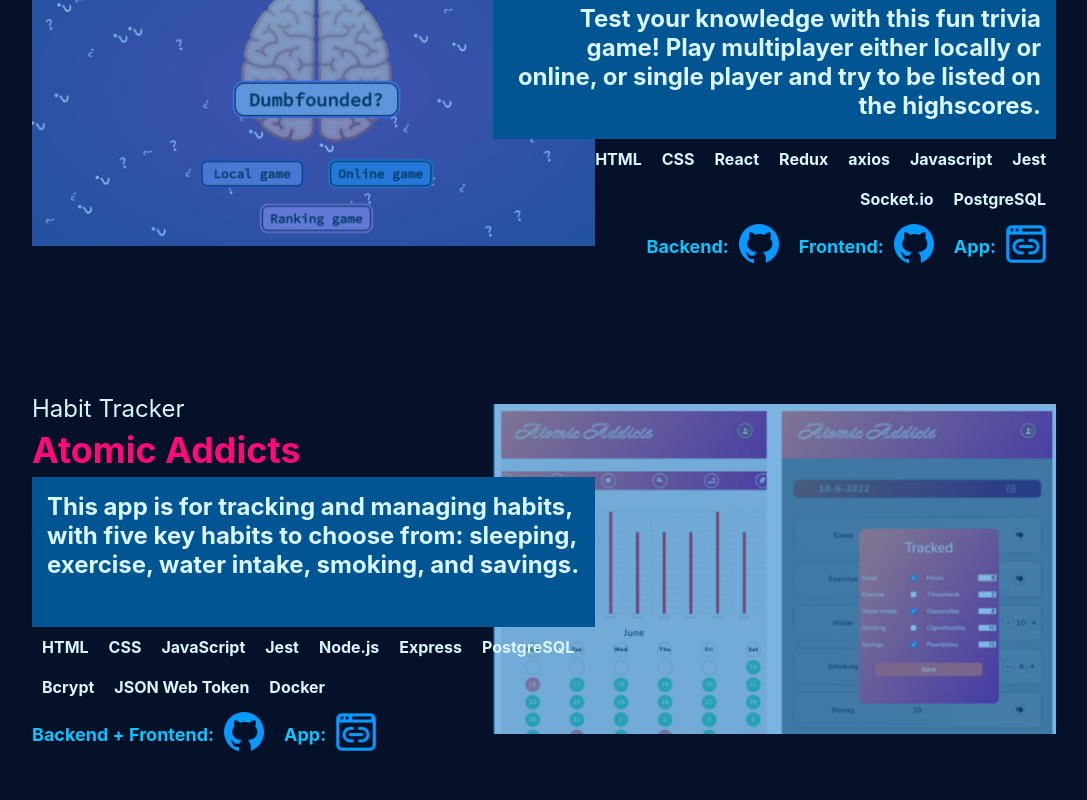
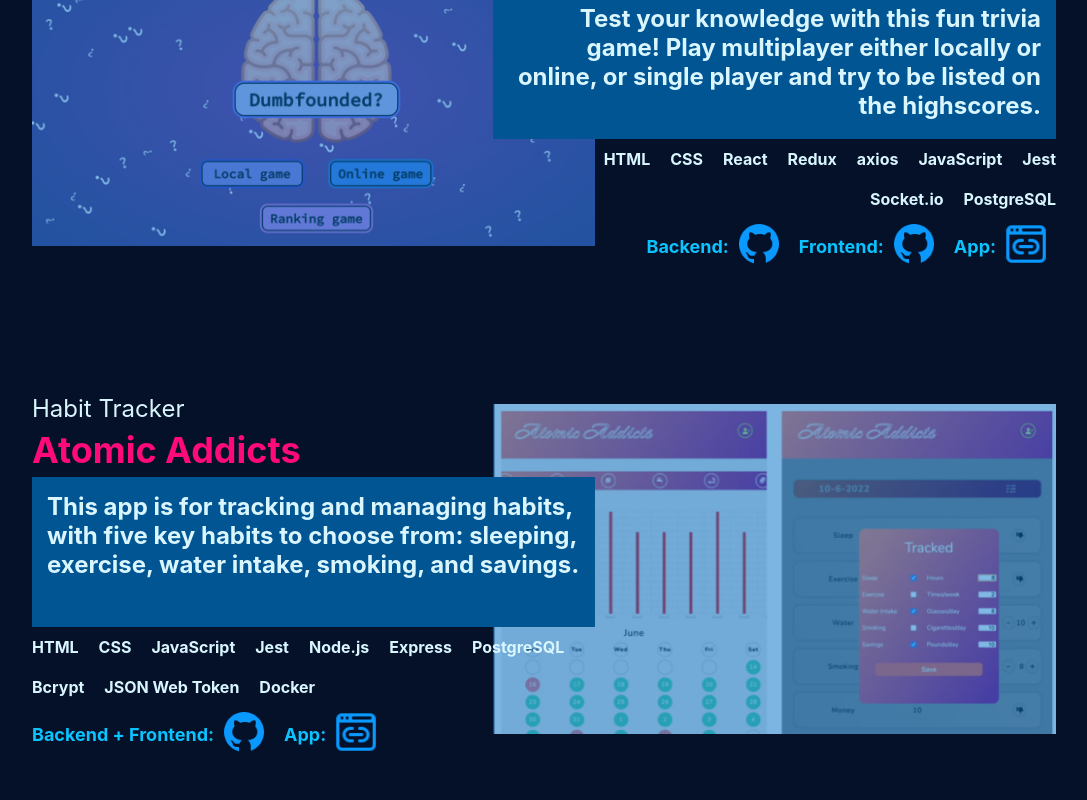
Before and after one commit to LaylaSouthcombe/Portfolio, a React (Create React App) app: page / in a window 1280 px wide. Shown: the part 2840-3640 px from the top of the page, without its empty margins (96-1183 px from the left). Built offline with nearby package versions, Linux system fonts and the light colour scheme.

Commit message:
adjust tech li padding

```diff
--- a/src/components/Project/style.css
+++ b/src/components/Project/style.css
@@ -70,7 +70,7 @@
 }
 
 .projectTech > li {
-    padding: 10px;
+    padding: 10px 0px 10px 20px;
     color: #D9F6FF;
     font-size: 12px;
 }
@@ -94,6 +94,9 @@
     justify-content: flex-start !important;
     margin-right: auto;
     margin-left: 0;
+}
+.projectInfo.left > .projectTech > li {
+    padding: 10px 20px 10px 0px !important;
 }
 .projectInfo.left > .links {
     justify-content: flex-start !important;
--- a/src/pages/Projects/index.js
+++ b/src/pages/Projects/index.js
@@ -7,7 +7,7 @@ import atomicaddicts from '../../images/atomicaddicts.png'
 
 const Projects = () => {
     const projects = [
-        { id: 1, appType: "Trivia Game", projectName: "Dumbfounded", summary: "Test your knowledge with this fun trivia game! Play multiplayer either locally or online, or single player and try to be listed on the highscores.", technologies: ["HTML", "CSS",  "React", "Redux", "axios", "Javascript", "Jest", "Socket.io", "PostgreSQL"], github: [{ linkFor: "Backend", link: "https://github.com/Gioele-M/lap3_quiz_project_server"}, { linkFor: "Frontend", link: "https://github.com/Gioele-M/lap3_quiz_project_client"}], deploy: "https://dumbfounded.netlify.app/", img: dumbfounded},
+        { id: 1, appType: "Trivia Game", projectName: "Dumbfounded", summary: "Test your knowledge with this fun trivia game! Play multiplayer either locally or online, or single player and try to be listed on the highscores.", technologies: ["HTML", "CSS",  "React", "Redux", "axios", "JavaScript", "Jest", "Socket.io", "PostgreSQL"], github: [{ linkFor: "Backend", link: "https://github.com/Gioele-M/lap3_quiz_project_server"}, { linkFor: "Frontend", link: "https://github.com/Gioele-M/lap3_quiz_project_client"}], deploy: "https://dumbfounded.netlify.app/", img: dumbfounded},
         { id: 2, appType: "Habit Tracker", projectName: "Atomic Addicts", summary: "This app is for tracking and managing habits, with five key habits to choose from: sleeping, exercise, water intake, smoking, and savings.", technologies: ["HTML", "CSS", "JavaScript", "Jest","Node.js", "Express", "PostgreSQL", "Bcrypt", "JSON Web Token", "Docker"], github: [{ linkFor: "Backend + Frontend", link: "https://github.com/LaylaSouthcombe/lap2project"}], deploy: "https://atomic-addicts.netlify.app/", img: atomicaddicts},
         { id: 3, appType: "Anonymous Post Site", projectName: "OpenUp", summary: "A place to OpenUp to and reach out to other people to gain perspective and find solutions to issues that are troubling you.", technologies: ["HTML", "CSS", "Bootstrap", "JavaScript", "Node.js", "Express", "Heroku"], github: [{ linkFor: "Backend", link: "https://github.com/alihamedali96/OpenUpServer"}, { linkFor: "Frontend", link: "https://github.com/alihamedali96/OpenUpClient"}], deploy: "https://openup-fp.netlify.app/", img: OpenUpImage},
         // { appType: "Anonymous Post Site", projectName: "Yay or Nay", summary: "A place to facilitate discussion on topics of the anonymous posters choice.", technologies: ["HTML", "CSS"], github: "", deploy: "", img: ""},
```
